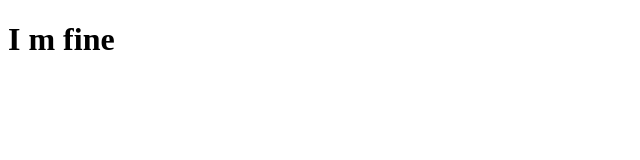
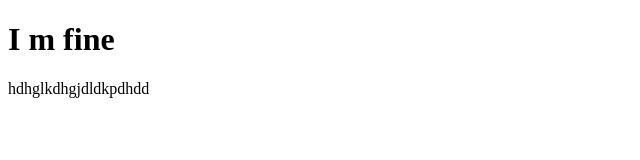
Before and after one commit to Sumon224/first-one, a plain HTML site: page index.html in a window 1280 px wide. Shown: the whole page, without its empty margins (0-640 px from the left). Drawn offline with Linux system fonts and the light colour scheme.

Commit message:
para add

```diff
--- a/index.html
+++ b/index.html
@@ -8,5 +8,6 @@
 </head>
 <body>
     <h1>I m fine</h1>
+    <p>hdhglkdhgjdldkpdhdd</p>
 </body>
 </html>
```
